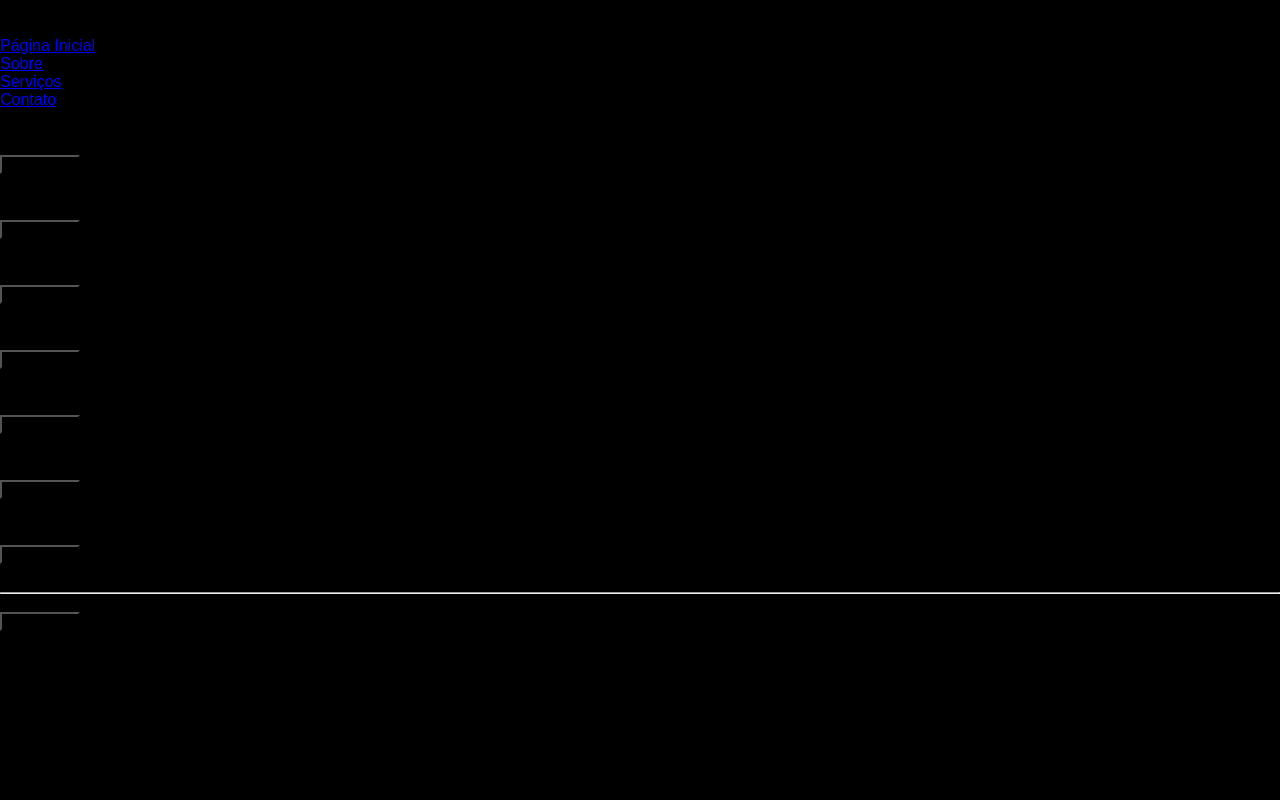
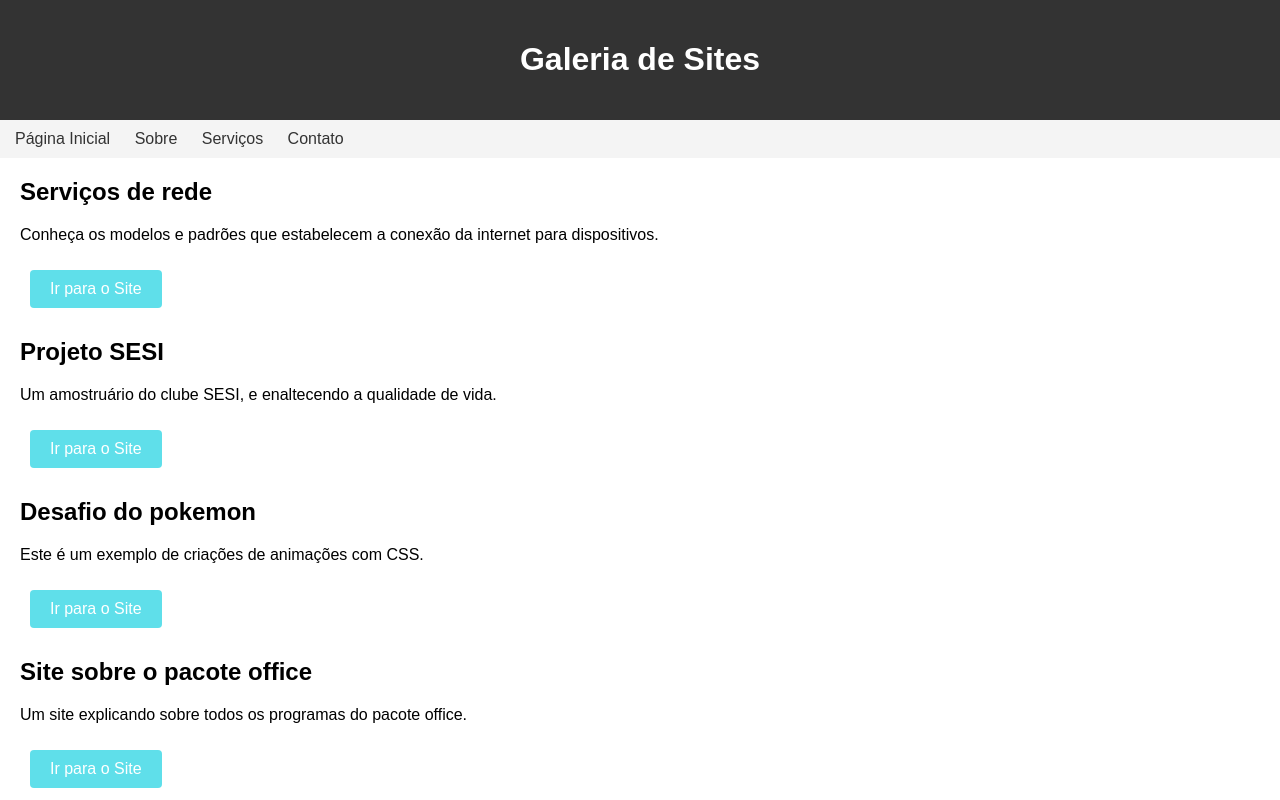
Before and after one commit to otavluis/otavluis, a plain HTML site: page obras.html in a window 1280 px wide. Shown: the top 800 px of the page. Drawn offline with Linux system fonts and the light colour scheme.

Commit message:
Update estilos2.css

```diff
--- a/estilos2.css
+++ b/estilos2.css
@@ -1,95 +1,74 @@
-* {
+
+body {
+  font-family: Arial, sans-serif;
   margin: 0;
   padding: 0;
-  background-color: #000;
-  font-family: poppins, sans-serif;
 }
 
-.main-nav {
-  position: absolute;
-  top: 50%;
-  left: 50%;
-  transform: translate(-50%, -50%);
+header {
+  background-color: #333;
+  color: #fff;
+  padding: 20px;
+  text-align: center;
+}
+
+nav {
+  background-color: #f4f4f4;
+  padding: 10px;
+}
+
+nav ul {
+  list-style-type: none;
   margin: 0;
   padding: 0;
-  width: 600px;
-  height: 150px;
 }
 
-.main-nav li {
-  list-style: none;
-  position: absolute;
-  width: 200px;
-  height: 200px;
-  background: #000;
-  transform: rotate(45deg);
-  transition: 0.5s;
-  margin: -100px;
-  overflow: hidden;
-  opacity: 0.5;
+nav ul li {
+  display: inline;
+  margin-right: 10px;
 }
 
-.main-nav li:hover {
-  opacity: 1;
+nav ul li a {
+  text-decoration: none;
+  color: #333;
+  padding: 5px;
 }
 
-.main-nav li.item1 {
-  top: 0;
-  left: 0;
+main {
+  margin: 20px;
 }
 
-.main-nav li.item2 {
-  bottom: 0;
-  left: 25%;
+section {
+  margin-bottom: 20px;
 }
 
-.main-nav li.item3 {
-  top: 0;
-  left: 50%;
+footer {
+  background-color: #333;
+  color: #fff;
+  padding: 10px;
+  text-align: center;
 }
 
-.main-nav li.item4 {
-  bottom: 0;
-  left: 75%;
+.btn {
+  background-color: #5fdfea;
+  border: none;
+  color: white;
+  padding: 10px 20px;
+  text-align: center;
+  text-decoration: none;
+  display: inline-block;
+  font-size: 16px;
+  margin: 10px;
+  cursor: pointer;
+  border-radius: 4px;
+  transition-duration: 0.4s;
 }
 
-.main-nav li.item5 {
-  top: 0;
-  left: 100%;
+.btn:hover {
+  background-color: #5bd0da;
 }
-
-.main-nav li .bg {
-  width: 100%;
-  height: 100%;
-  transform: scale(1.1);
+hr{
+  padding:5px;
+  background: rgb(255,0,0);
+background: linear-gradient(90deg, rgba(255,0,0,1) 0%, rgba(248,166,0,1) 19%, rgba(196,228,0,1) 30%, rgba(0,184,27,1) 45%, rgba(16,161,120,1) 51%, rgba(46,122,121,1) 64%, rgba(56,42,215,1) 76%, rgba(103,41,219,1) 89%, rgba(255,0,211,1) 100%);
 }
-
-.main-nav li.item1 .bg {
-  background: url(https://imgur.com/ir9l1IJ.jpg);
-  background-size: cover;
-  background-position: center;
-}
-
-.main-nav li.item2 .bg {
-  background: url(https://imgur.com/fwe8Z9Q.jpg);
-  background-size: cover;
-  background-position: center;
-}
-
-.main-nav li.item3 .bg {
-  background: url(https://imgur.com/kSoRoDk.jpg);
-  background-size: cover;
-  background-position: center;
-}
-
-.main-nav li.item4 .bg {
-  background: url(https://imgur.com/sz1BSkB.jpg);
-  background-size: cover;
-  background-position: center;
-}
-
-.main-nav li.item5 .bg {
-  background: url(https://imgur.com/ara0hoV.jpg);
-  background-size: cover;
-  background-position: center;
-}
```
